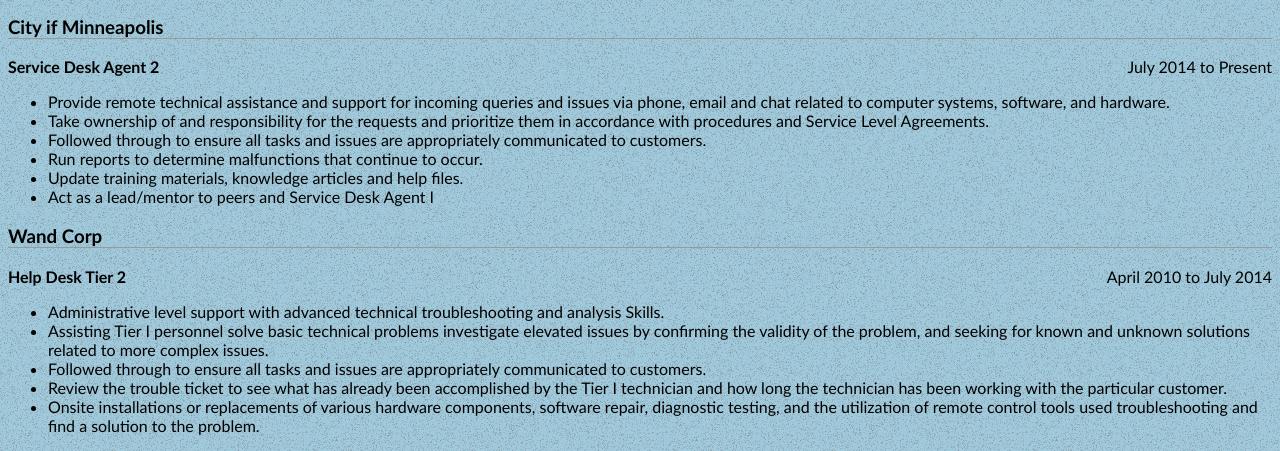
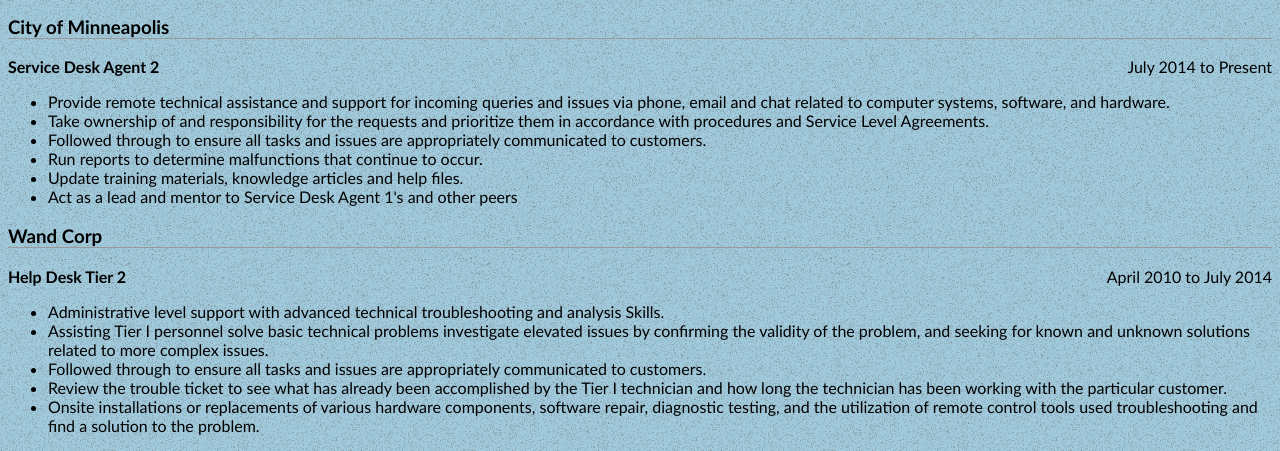
Before and after one commit to ChueT14741/ChueT14741.github.io, a plain HTML site: page index.html in a window 1280 px wide. Shown: the part 329-780 px from the top of the page. Drawn offline with Linux system fonts and the light colour scheme.

Commit message:
Update index.html

```diff
--- a/index.html
+++ b/index.html
@@ -35,7 +35,7 @@
 						Professional Summary
 					</div>
 					<div id="content-city of minneapolis">
-						<h3>City if Minneapolis</h3>
+						<h3>City of Minneapolis</h3>
 						<div class="block-date">
 								<div class="date">July 2014 to Present</div>
 								<h4>Service Desk Agent 2</h4>
@@ -48,7 +48,7 @@
 									<li>Followed through to ensure all tasks and issues are appropriately communicated to customers.</li>
 									<li>Run reports to determine malfunctions that continue to occur.</li>
 									<li>Update training materials, knowledge articles and help files.</li>
-									<li>Act as a lead/mentor to peers and Service Desk Agent I</li>
+									<li>Act as a lead and mentor to Service Desk Agent 1's and other peers</li>
 								</ul>
 						</div>
 					</div>
@@ -92,8 +92,5 @@
 					<div id="content-references">
 						<div>References available upon request</div>
 							<ul>
-
-
-
 	</body>
 </html>
```
